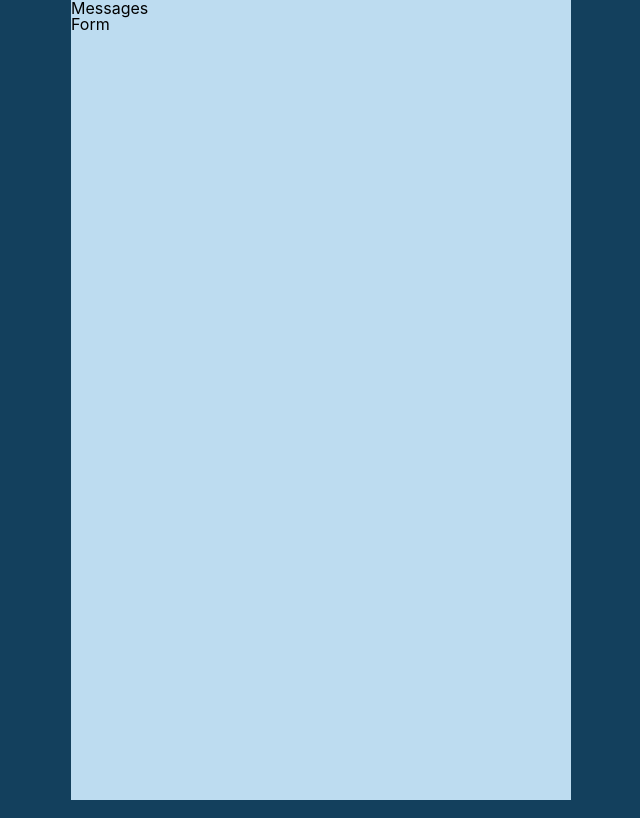
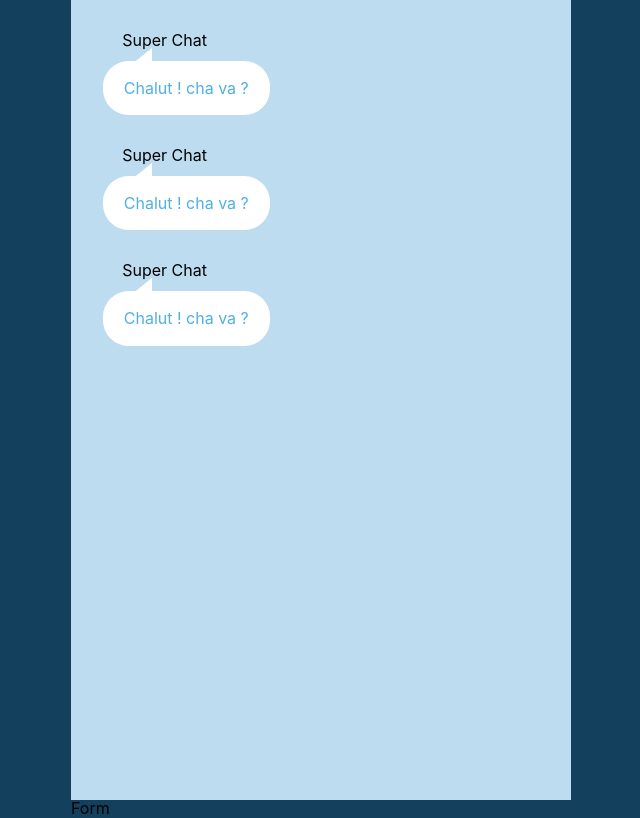
Before and after one commit to Thomas-Bezille/Spe-React-chatroom, a React (Vite) app: page / in a window 1280 px wide. Shown: the whole page, without its empty margins (319-959 px from the left). Built offline with nearby package versions, Linux system fonts and the light colour scheme.

Commit message:
Création statique des composants de Messages

```diff
--- a/src/components/App/App.jsx
+++ b/src/components/App/App.jsx
@@ -1,9 +1,11 @@
+import Messages from '../Messages/Messages';
+
 import './App.scss';
 
 function App() {
   return (
     <div className="App">
-      <div>Messages</div>
+      <Messages />
       <div>Form</div>
     </div>
   );
--- /dev/null
+++ b/src/components/Messages/Message.jsx
@@ -0,0 +1,13 @@
+/**
+ * Affiche un message
+ */
+const Message = () => {
+  return (
+    <div className="message">
+      <div className="message-author">Super Chat</div>
+      <div className="message-content">Chalut ! cha va ?</div>
+    </div>
+  );
+};
+
+export default Message;
--- /dev/null
+++ b/src/components/Messages/Messages.jsx
@@ -0,0 +1,18 @@
+import Message from './Message';
+
+import './Messages.scss';
+
+/**
+ * Affiche tous les messages
+ */
+const Messages = () => {
+  return (
+    <div className="messages">
+      <Message />
+      <Message />
+      <Message />
+    </div>
+  );
+};
+
+export default Messages;
--- /dev/null
+++ b/src/components/Messages/Messages.scss
@@ -0,0 +1,35 @@
+@use 'src/styles/variables' as v;
+
+.messages {
+  padding: 2em;
+  margin-bottom: v.$inputHeight;
+  overflow-y: auto;
+  height: calc(100% - v.$inputHeight);
+
+  .message {
+    margin-bottom: 2rem;
+    position: relative;
+
+    &::before {
+      content: '';
+      border-bottom: 20px solid v.$backgroundMessage;
+      border-left: 25px solid transparent;
+      position: absolute;
+      top: 1em;
+      left: 1.5em;
+    }
+
+    .message-author {
+      padding-left: 1.2rem;
+    }
+
+    .message-content {
+      padding: 1.2rem 1.3rem;
+      margin-top: 0.8rem;
+      border-radius: 1.6rem;
+      background-color: v.$backgroundMessage;
+      color: v.$mediumColor;
+      display: inline-block;
+    }
+  }
+}
--- a/src/styles/_variables.scss
+++ b/src/styles/_variables.scss
@@ -9,3 +9,6 @@ $mediumColor: #4fb0e3;
 $lightColor: #bddcf0;
 
 $backgroundMessage: #fff;
+
+// HAUTEUR DE L'INPUT
+$inputHeight: 4rem;
```
